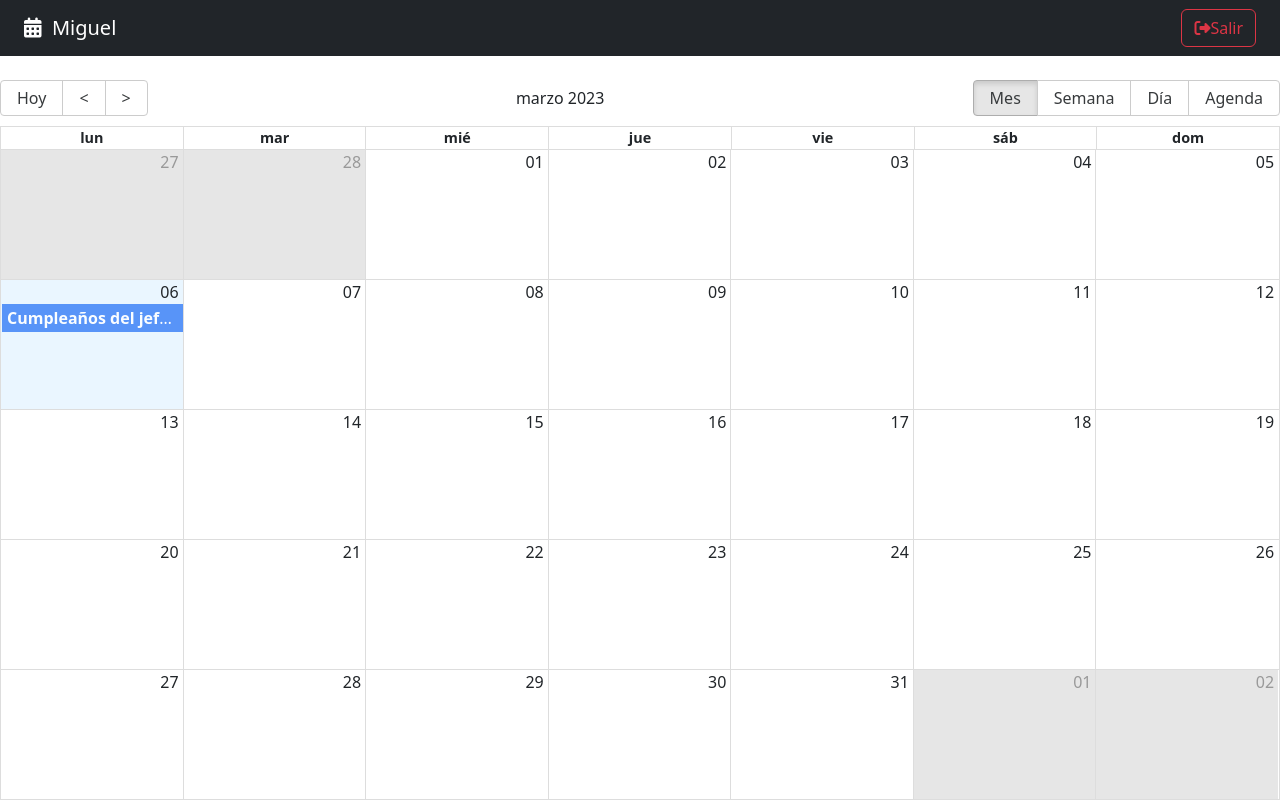
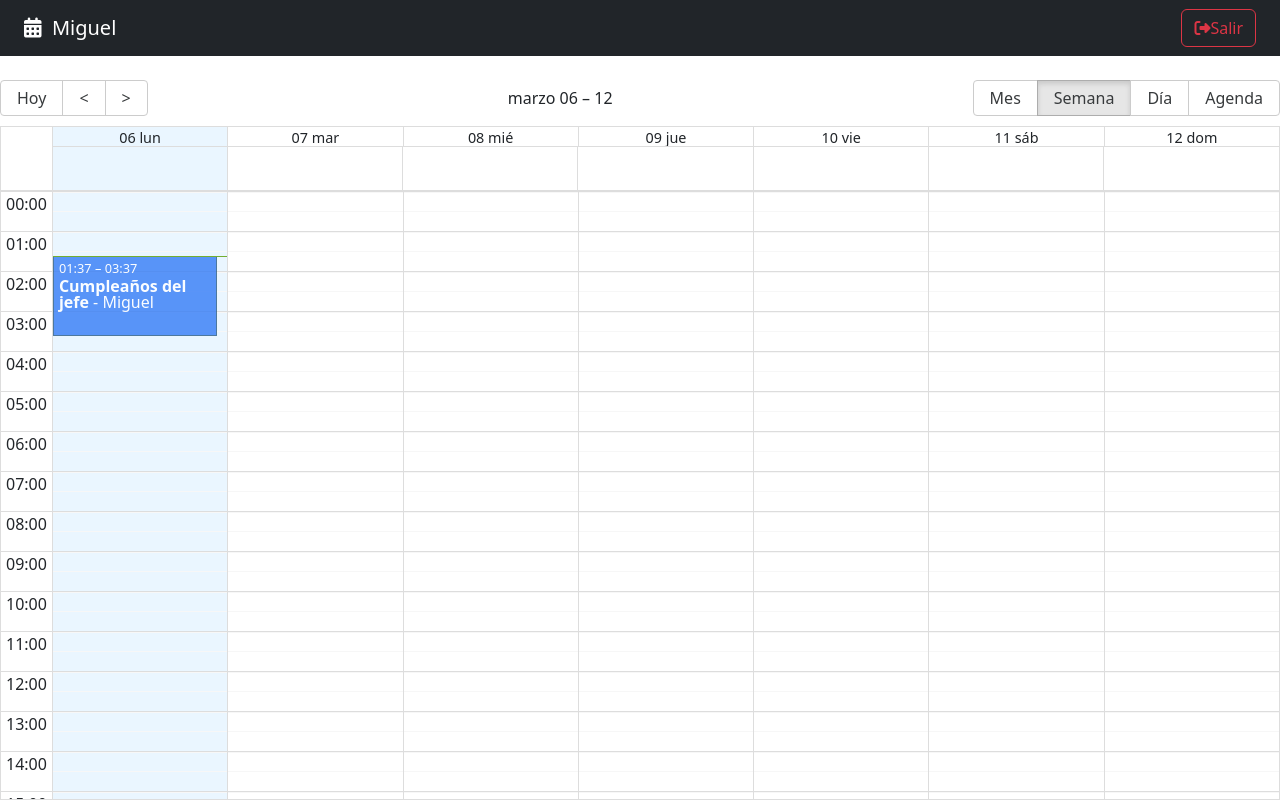
Before and after one commit to Hmmlov/calendar, a React (Vite) app: page / in a window 1280 px wide. Built offline with nearby package versions, Linux system fonts and the light colour scheme.

Commit message:
EscucharEventosDelCalendario352

```diff
--- a/src/calendar/pages/CalendarPage.jsx
+++ b/src/calendar/pages/CalendarPage.jsx
@@ -4,6 +4,7 @@
 import { addHours} from 'date-fns'
 import { CalendarEvent, Navbar } from '../index';
 import { localizer, getMessagesES } from '../../helpers';
+import { useState } from 'react';
 
 const events = [{
   title: 'Cumpleaños del jefe',
@@ -17,11 +18,21 @@
   }
 }]
 
+const onDoubleClick = (event) => {
+  console.log({doubleClick: event});
+}
 
+const onSelect = (event) => {
+  console.log({click: event});
+}
+
+const onViewChanged = (event) => {
+  localStorage.setItem('lastView', event);
+}
 
 export const CalendarPage = () => {
 
-
+  const [lastView, setLastView] = useState(localStorage.getItem('lastView') || 'week')
 
   const eventStyleGetter = (event, start, end, isSelected) => {
 
@@ -45,6 +56,7 @@
         culture='es'
         localizer={localizer}
         events={events}
+        defaultView={lastView}
         startAccessor="start"
         endAccessor="end"
         style={{ height: 'calc(100vh - 80px )' }}
@@ -53,6 +65,9 @@
         components={{
           event: CalendarEvent
         }}
+        onDoubleClickEvent={onDoubleClick}
+        onSelectEvent={onSelect}
+        onView={onViewChanged}
       />
 
     </>
```
